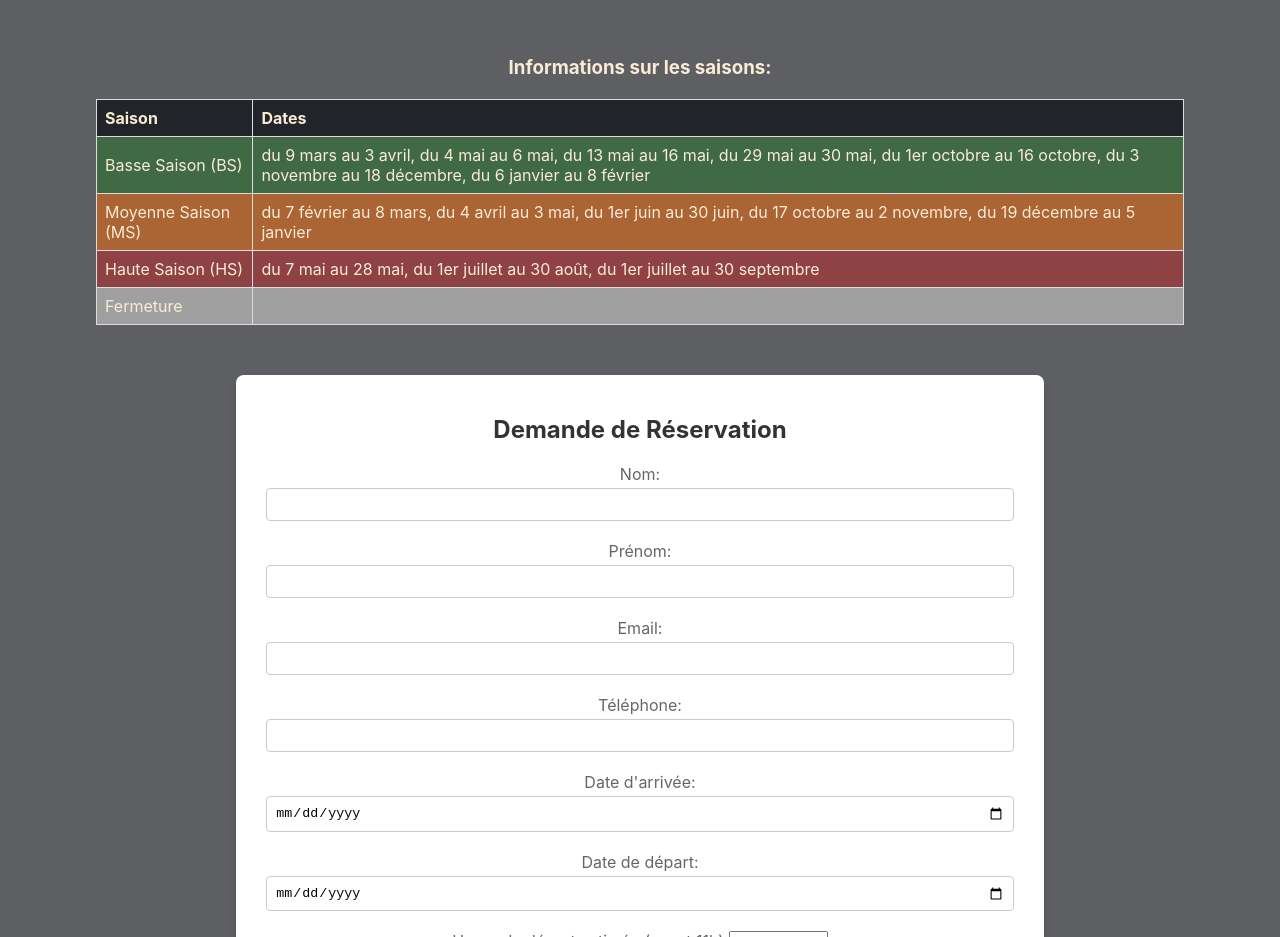
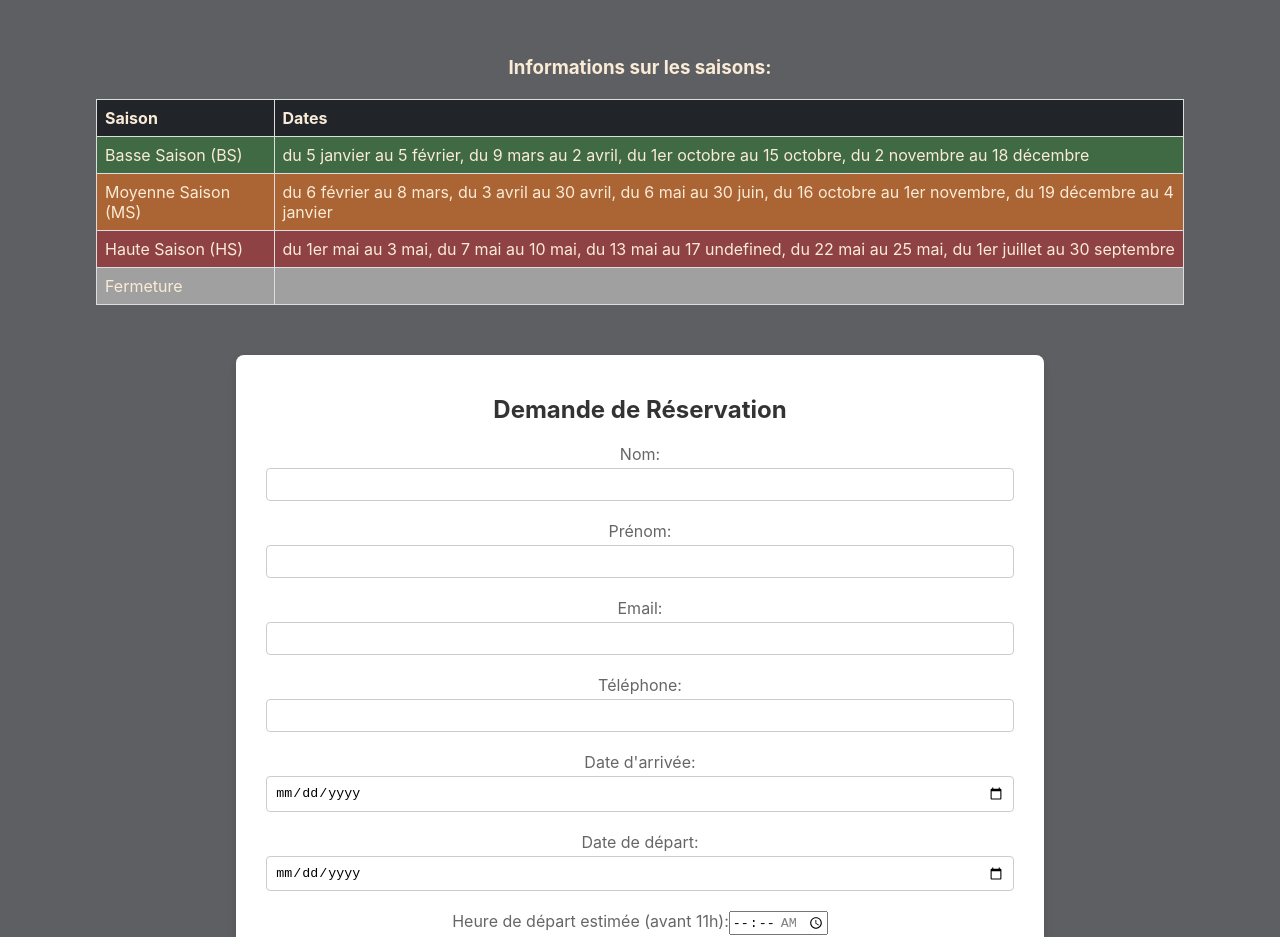
Before and after one commit to MaximeCerjak/lecapdambre, a React (Create React App) app: page / in a window 1280 px wide. Shown: the part 2042-2979 px from the top of the page. Built offline with nearby package versions, Linux system fonts and the light colour scheme.

Commit message:
change price

```diff
--- a/src/data/const.js
+++ b/src/data/const.js
@@ -4,9 +4,9 @@ export const dej = 12;
 export const taxe = 0.99;
 
 export const closeDate = []
-export const BS = ["09/03-03/04", "04/05-06/05", "13/05-16/05", "29/05-30/05", "01/10-16/10", "03/11-18/12", "06/01-08/02"];
-export const MS = ["07/02-08/03", "04/04-03/05", "01/06-30/06","17/10-02/11", "19/12-05/01"];
-export const HS = ["07/05-28/05", "01/07-30/08", "01/07-30/09"];
+export const BS = ["05/01-05/02", "09/03-02/04", "01/10-15/10", "02/11-18/12"];
+export const MS = ["06/02-08/03", "03/04-30/04", "06/05-30/06", "16/10-01/11", "19/12-04/01"];
+export const HS = ["01/05-03/05", "07/05-10/05", "13/05-17-05", "22/05-25/05", "01/07-30/09"];
 
 export const services = [
     {
```
